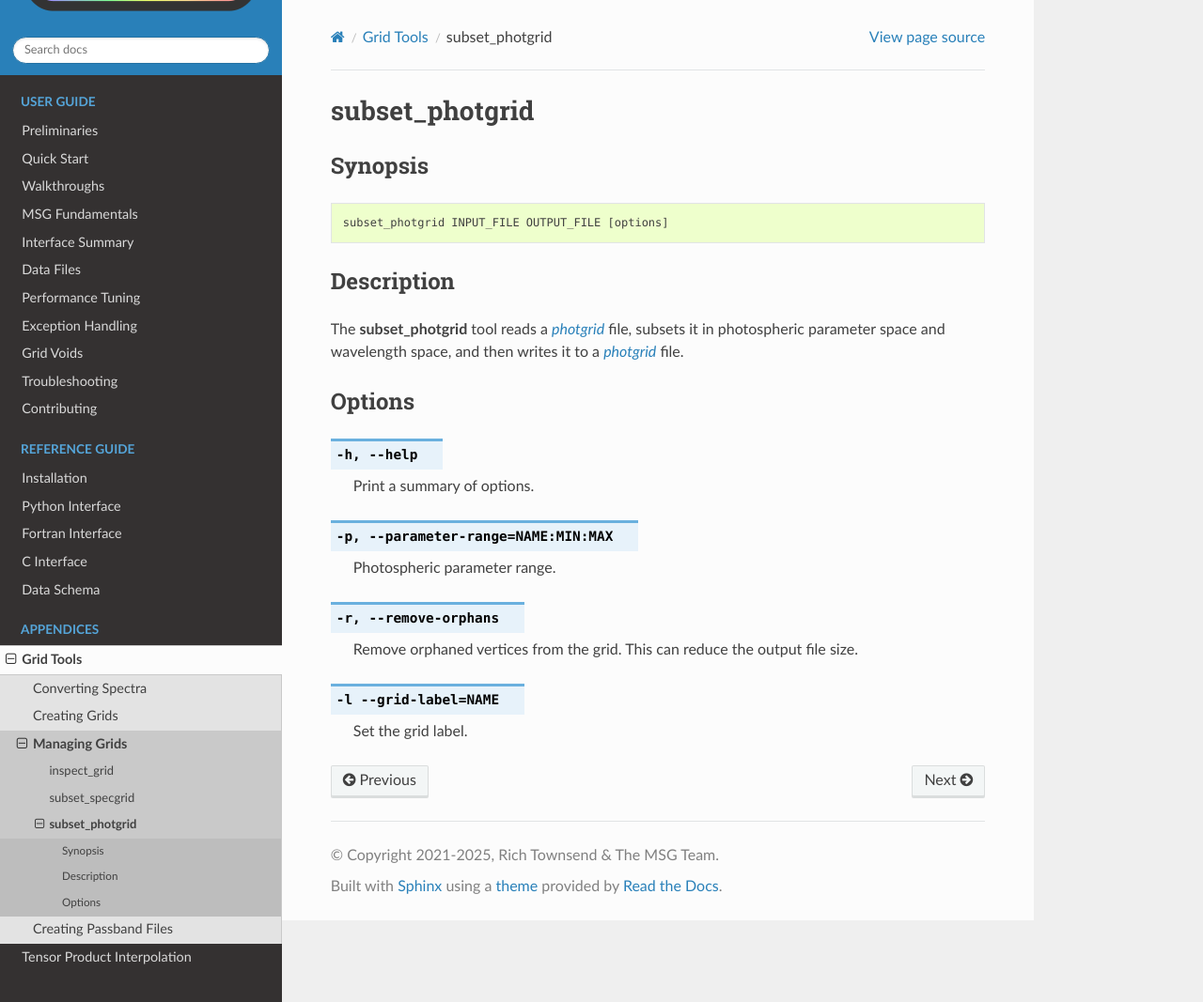
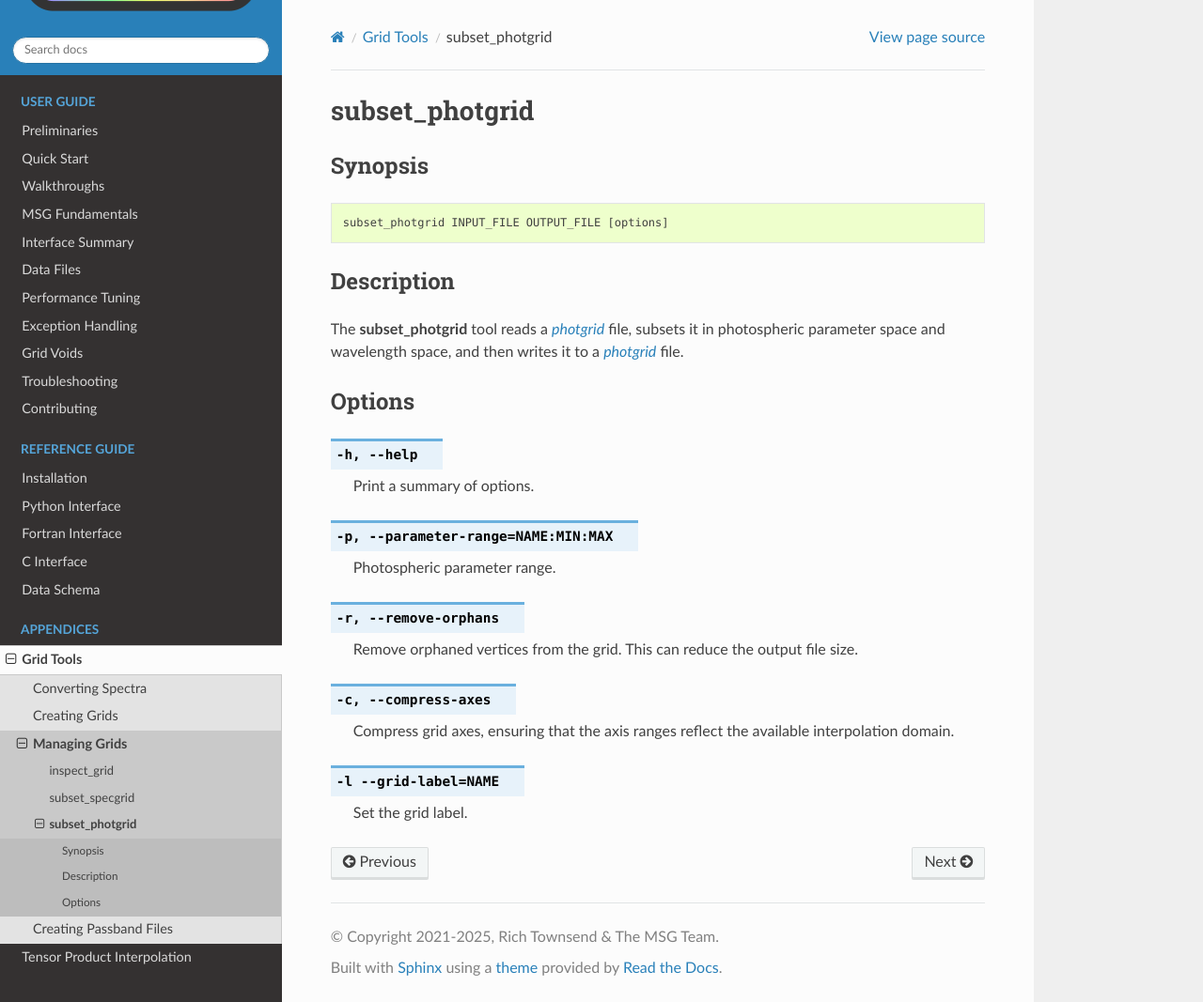
Before and after one commit to rhdtownsend/msg, a Sphinx documentation site: the page built from docs/source/appendices/grid-tools/subset_photgrid.rst, in a window 1280 px wide and 1067 px high. Shown: the whole window at 94% size. Built offline with Sphinx 7.4.7 and the Read the Docs theme 3.1.0, drawn with Linux system fonts in a browser that asks for light colours.

Commit message:
Added --compress-axes to subset_* tools

```diff
--- a/docs/source/appendices/grid-tools/subset_photgrid.rst
+++ b/docs/source/appendices/grid-tools/subset_photgrid.rst
@@ -35,6 +35,11 @@ Options
    Remove orphaned vertices from the grid. This can reduce the output
    file size.
 
+.. option:: -c, --compress-axes
+
+   Compress grid axes, ensuring that the axis ranges reflect the
+   available interpolation domain.
+
 .. option:: -l --grid-label=NAME
 
    Set the grid label.
--- a/docs/source/appendices/grid-tools/subset_specgrid.rst
+++ b/docs/source/appendices/grid-tools/subset_specgrid.rst
@@ -43,6 +43,11 @@ Options
    Remove orphaned vertices from the grid. This can reduce the output
    file size.
 
+.. option:: -c, --compress-axes
+
+   Compress grid axes, ensuring that the axis ranges reflect the
+   available interpolation domain.
+
 .. option:: -l --grid-label=NAME
 
    Set the grid label.
```
Also changed, not shown: 2 other files.
